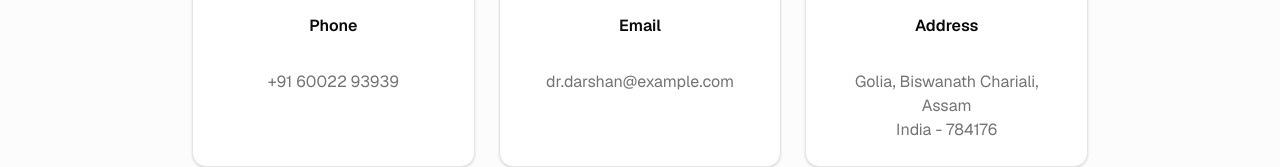
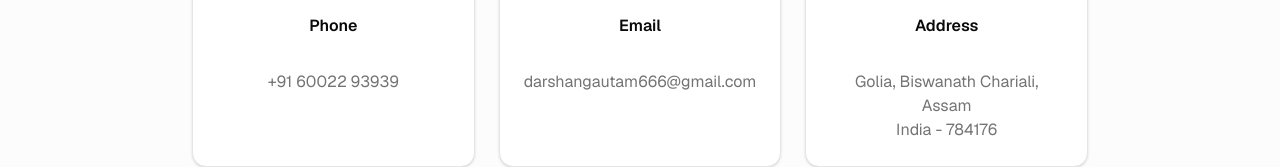
Before and after one commit to darshangautam666-sudo/doctor-portfolio, a Next.js app: page /contact in a window 1280 px wide. Shown: the part 372-539 px from the top of the page. Built offline with nearby package versions, Linux system fonts and the light colour scheme.

Commit message:
change in email address

```diff
--- a/components/profile/contact.tsx
+++ b/components/profile/contact.tsx
@@ -38,10 +38,10 @@ const Contact = () => {
                 </div>
                 <h3 className="font-semibold text-foreground mb-2">Email</h3>
                 <a
-                  href="mailto:dr.darshan@example.com"
+                  href="mailto:darshangautam666@gmail.com"
                   className="text-muted-foreground hover:text-primary transition-colors"
                 >
-                  dr.darshan@example.com
+                  darshangautam666@gmail.com
                 </a>
               </Card>
 
```
